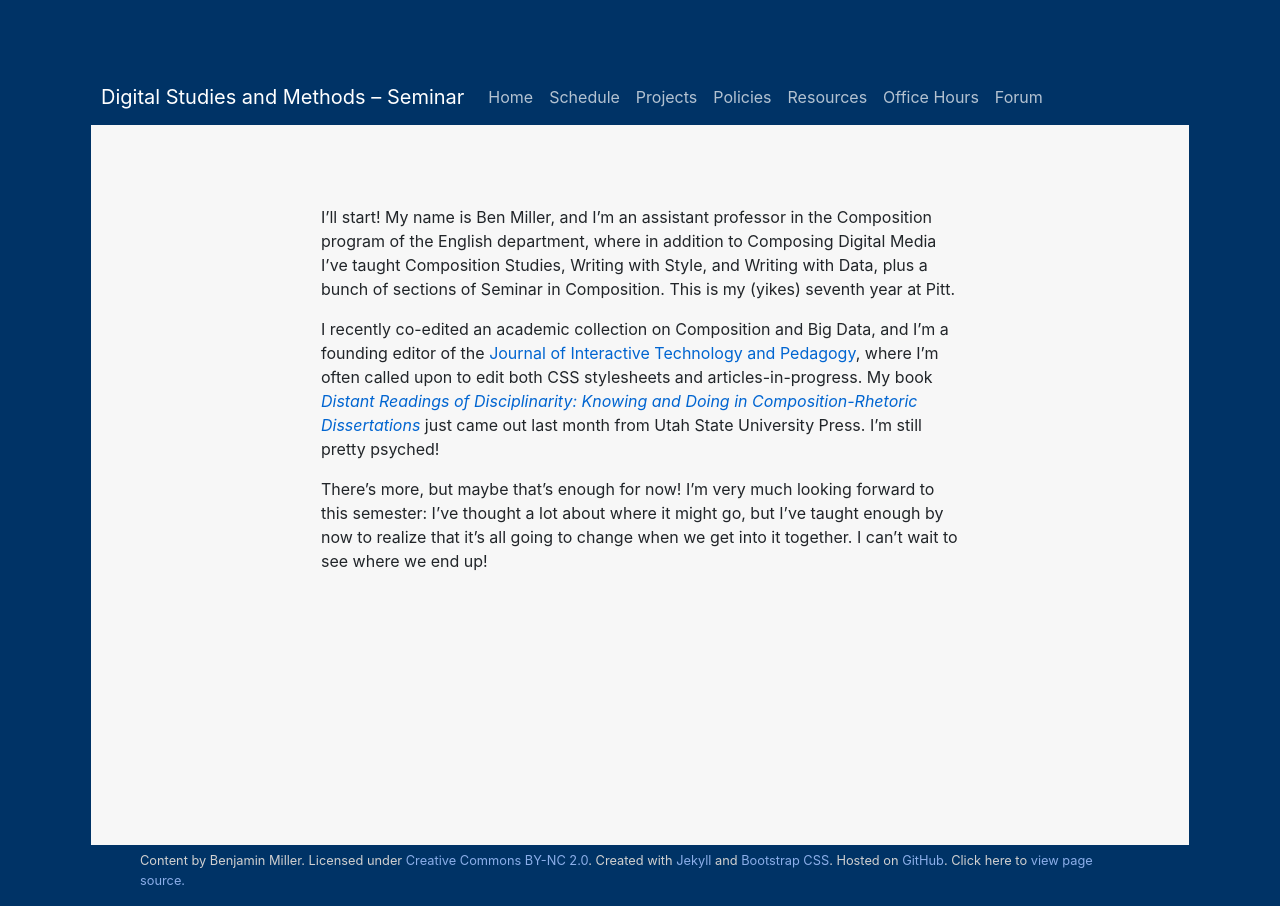
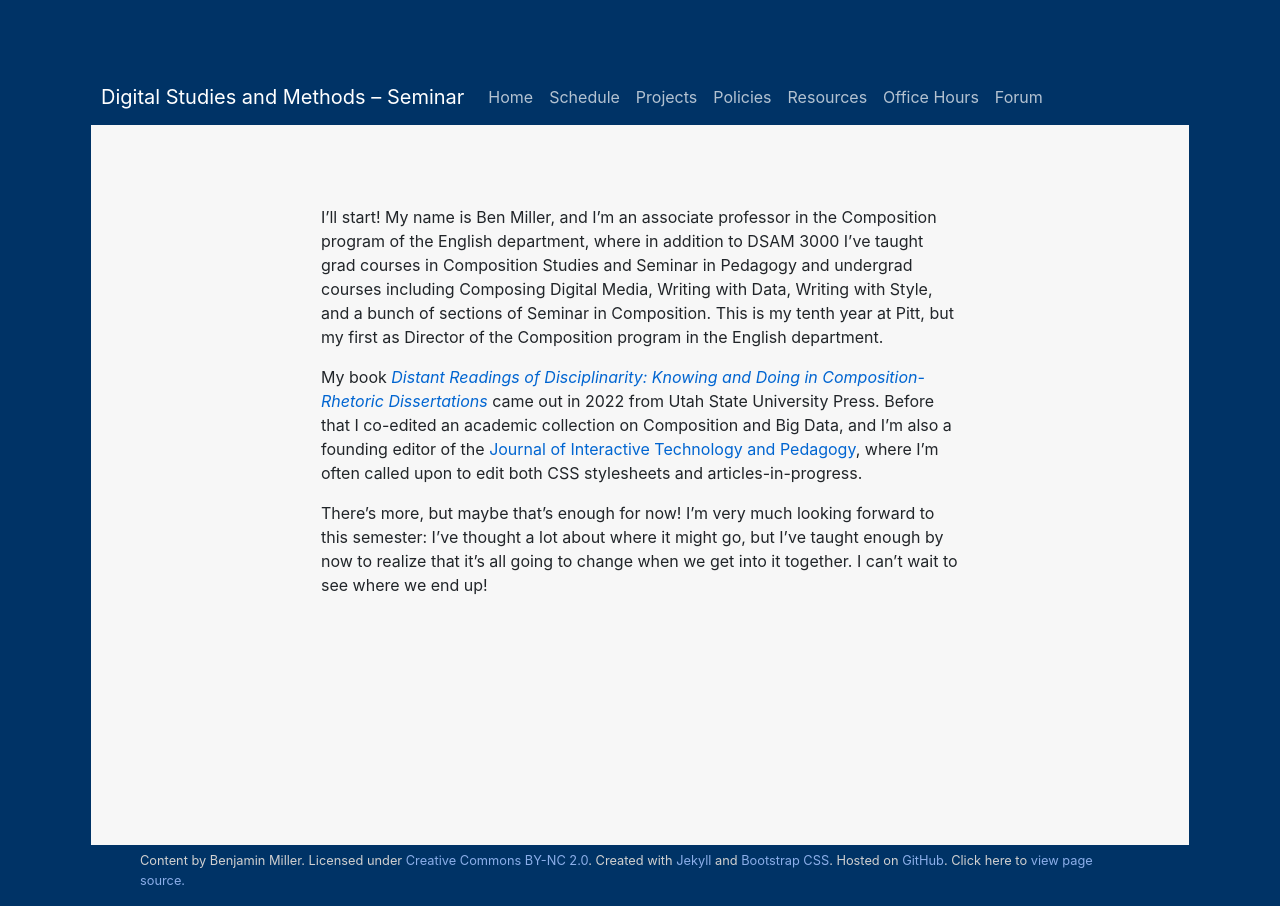
Before and after one commit to benmiller314/dsam2024fall, a Jekyll site: the page built from assets/ben-bio-for-issue-queue.md, in a window 1280 px wide. Built offline with Jekyll 4.4.1, drawn with Linux system fonts in a browser that asks for light colours; our own code applies the rules of GitHub Pages for plain Markdown files.

```diff
--- a/assets/ben-bio-for-issue-queue.md
+++ b/assets/ben-bio-for-issue-queue.md
@@ -1,6 +1,6 @@
-I'll start! My name is Ben Miller, and I'm an assistant professor in the Composition program of the English department, where in addition to Composing Digital Media I've taught Composition Studies, Writing with Style, and Writing with Data, plus a bunch of sections of Seminar in Composition. This is my (yikes) seventh year at Pitt.
+I'll start! My name is Ben Miller, and I'm an associate professor in the Composition program of the English department, where in addition to DSAM 3000 I've taught grad courses in Composition Studies and Seminar in Pedagogy and undergrad courses including Composing Digital Media, Writing with Data, Writing with Style, and a bunch of sections of Seminar in Composition. This is my tenth year at Pitt, but my first as Director of the Composition program in the English department.
 
-I recently co-edited an academic collection on Composition and Big Data, and I'm a founding editor of the [Journal of Interactive Technology and Pedagogy](http://jitpedagogy.org), where I'm often called upon to edit both CSS stylesheets and articles-in-progress. My book *[Distant Readings of Disciplinarity: Knowing and Doing in Composition-Rhetoric Dissertations](https://upcolorado.com/utah-state-university-press/item/6234-distant-readings-of-disciplinarity)* just came out last month from Utah State University Press. I'm still pretty psyched!
+My book *[Distant Readings of Disciplinarity: Knowing and Doing in Composition-Rhetoric Dissertations](https://upcolorado.com/utah-state-university-press/item/6234-distant-readings-of-disciplinarity)* came out in 2022 from Utah State University Press. Before that I co-edited an academic collection on Composition and Big Data, and I'm also a founding editor of the [Journal of Interactive Technology and Pedagogy](http://jitpedagogy.org), where I'm often called upon to edit both CSS stylesheets and articles-in-progress.
 
 There's more, but maybe that's enough for now! I'm very much looking forward to this semester: I've thought a lot about where it might go, but I've taught enough by now to realize that it's all going to change when we get into it together. I can't wait to see where we end up!
 
```
Also changed, not shown: sample-projects.md (+1 -1 lines).
